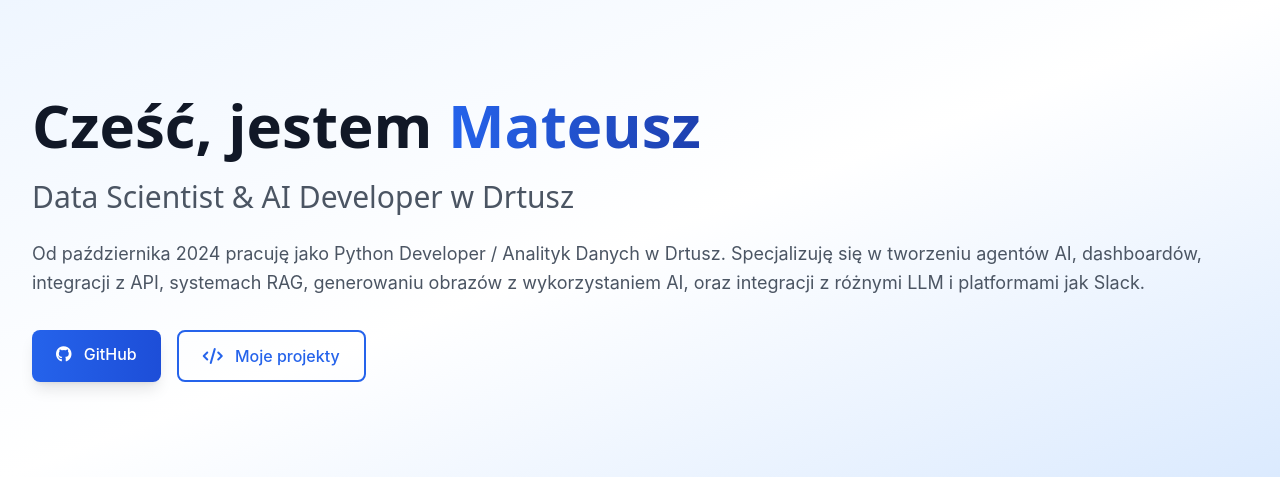
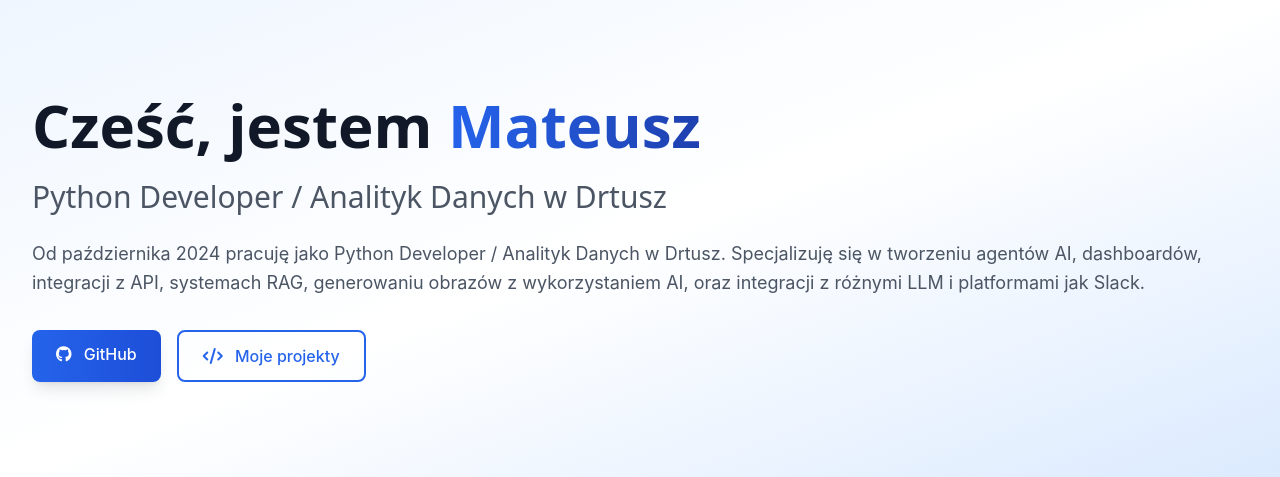
Before and after one commit to MatBog25/Portfolio, a Flask app: page /about in a window 1280 px wide. Shown: the part 65-542 px from the top of the page. Run offline with Flask 3, Linux system fonts and the light colour scheme; style sheets or scripts are compiled from the project's sources.

Commit message:
Wersja 2.2

```diff
--- a/templates/about.html
+++ b/templates/about.html
@@ -20,7 +20,7 @@
                     Cześć, jestem <span class="gradient-text">Mateusz</span>
                 </h1>
                 <h2 class="text-2xl md:text-3xl text-gray-600 dark:text-gray-400 mb-6">
-                    Data Scientist & AI Developer w Drtusz
+                    Python Developer / Analityk Danych w Drtusz
                 </h2>
                 <p class="text-lg text-gray-600 dark:text-gray-400 mb-8 leading-relaxed">
                     Od października 2024 pracuję jako Python Developer / Analityk Danych w Drtusz.
```
